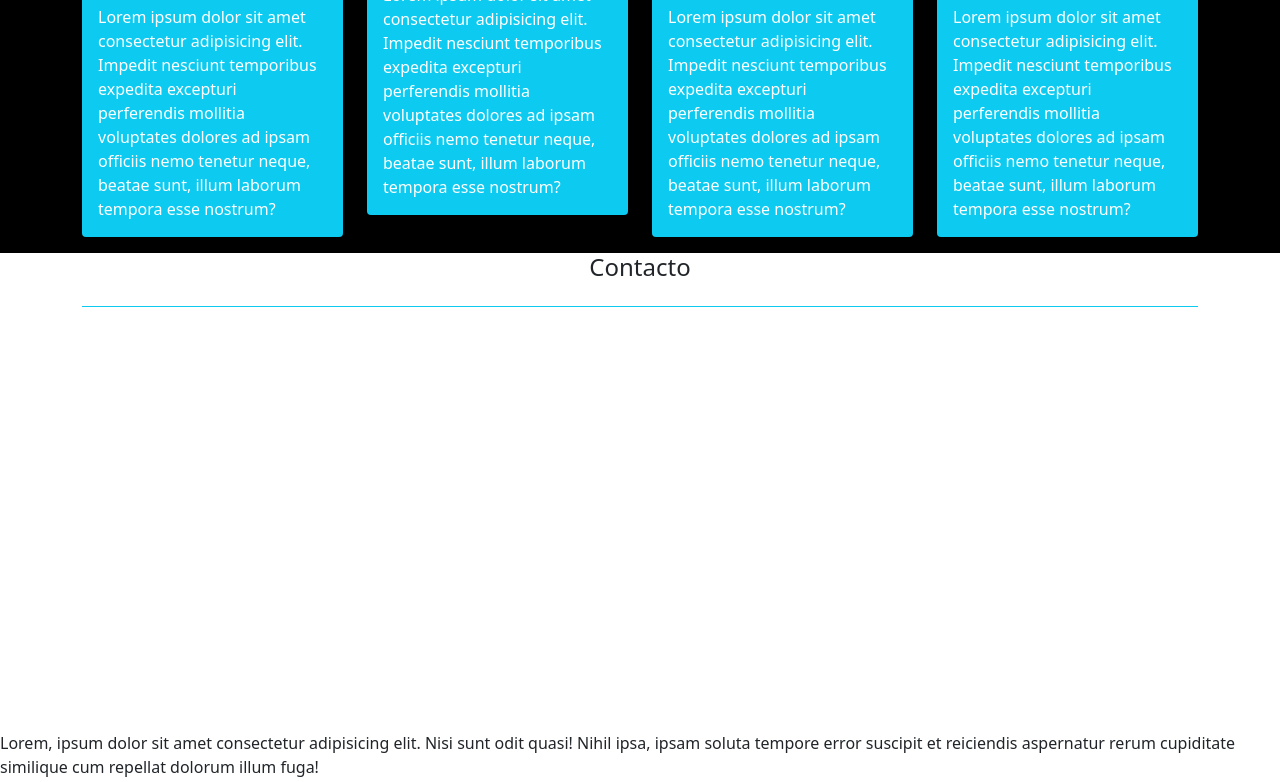
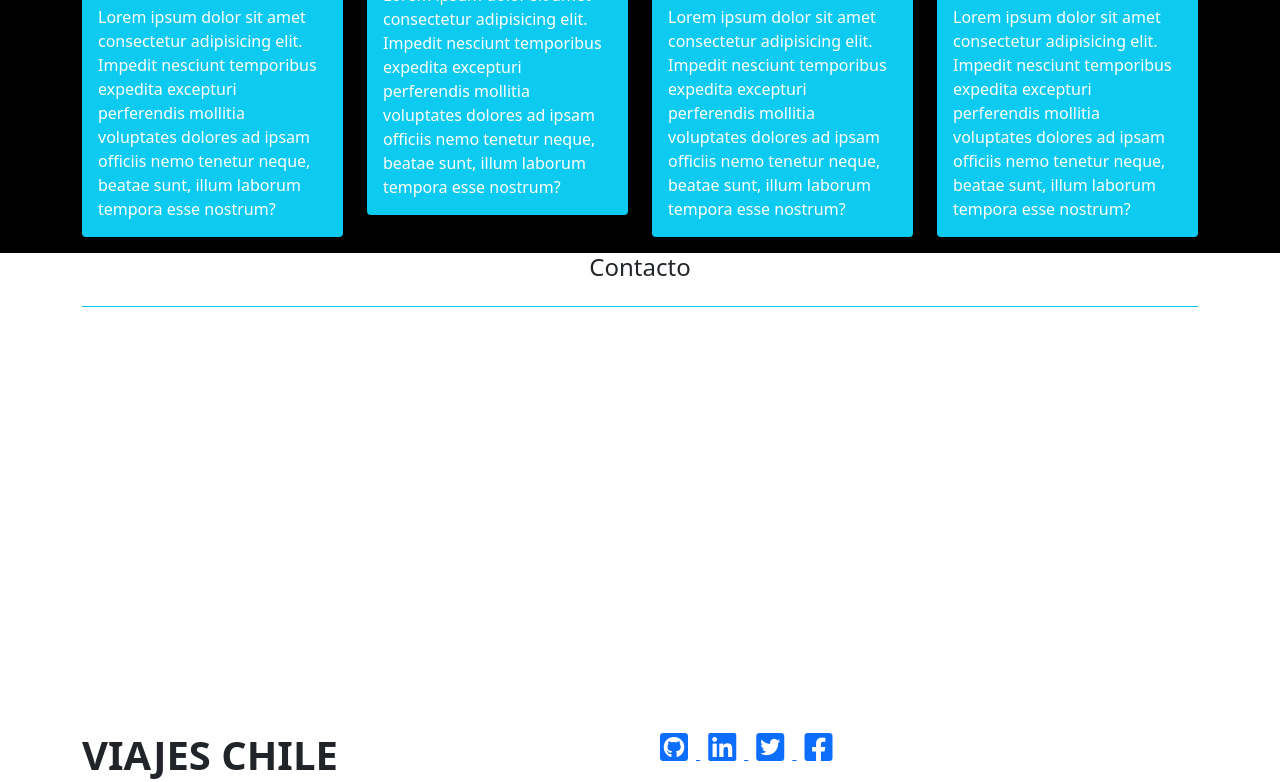
Before and after one commit to DanyBeth/Prueba1, a plain HTML site: page index.html in a window 1280 px wide. Shown: the part 1572-2354 px from the top of the page. Drawn offline with nearby package versions, Linux system fonts and the light colour scheme; a script that the page names is missing.

Commit message:
Se agrega footer

```diff
--- a/index.html
+++ b/index.html
@@ -160,8 +160,28 @@
 
 
 
-    <footer>
-      <p>Lorem, ipsum dolor sit amet consectetur adipisicing elit. Nisi sunt odit quasi! Nihil ipsa, ipsam soluta tempore error suscipit et reiciendis aspernatur rerum cupiditate similique cum repellat dolorum illum fuga!</p>
+    <footer class="container-fluid">
+      <div class="container">
+        <div class="row">
+          <div class="col-12 col-sm-6">
+            <h1 class="fw-bold text-uppercase">Viajes Chile</h1>
+          </div>
+          <div class="col-12 col-sm-6">
+            <a href="#">
+              <i class="fab fa-github-square fa-2x mx-2"></i>
+          </a>
+          <a href="#">
+              <i class="fab fa-linkedin fa-2x mx-2"></i>
+          </a>
+          <a href="#">
+              <i class="fab fa-twitter-square fa-2x mx-2"></i>
+          </a>
+          <a href="#">
+              <i class="fab fa-facebook-square fa-2x mx-2"></i>
+          </a>
+          </div>
+        </div>
+      </div>
     </footer>
 
     <!--Bootstrap-->
```
